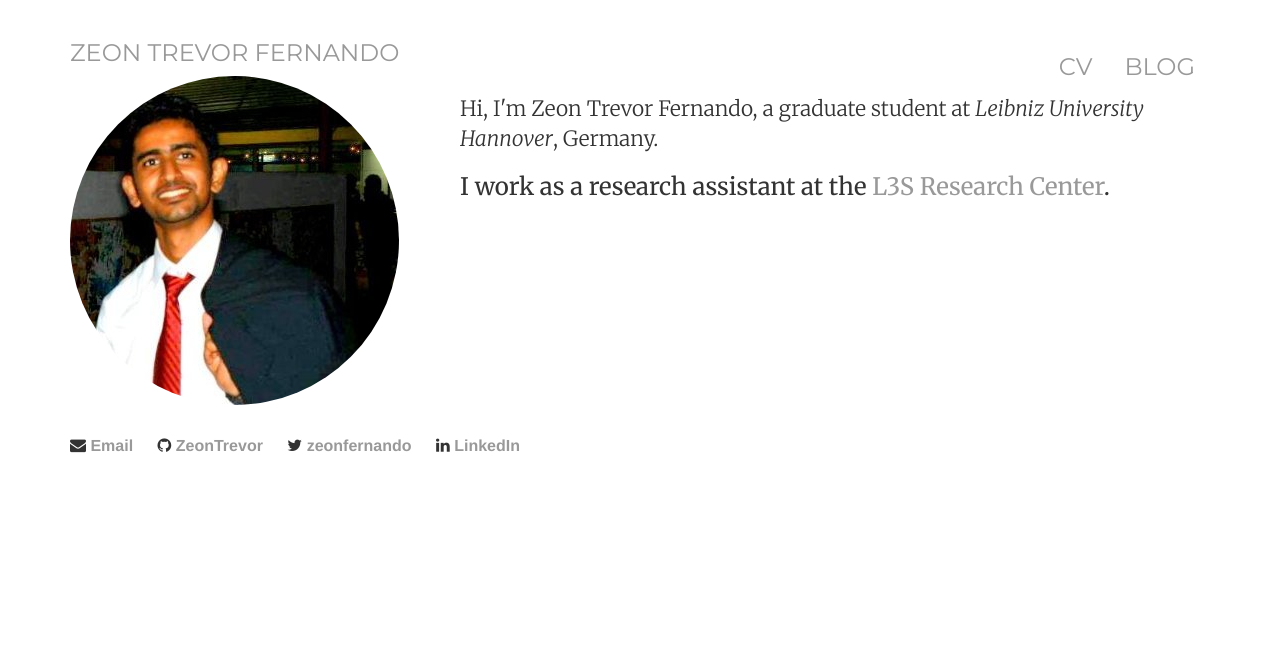
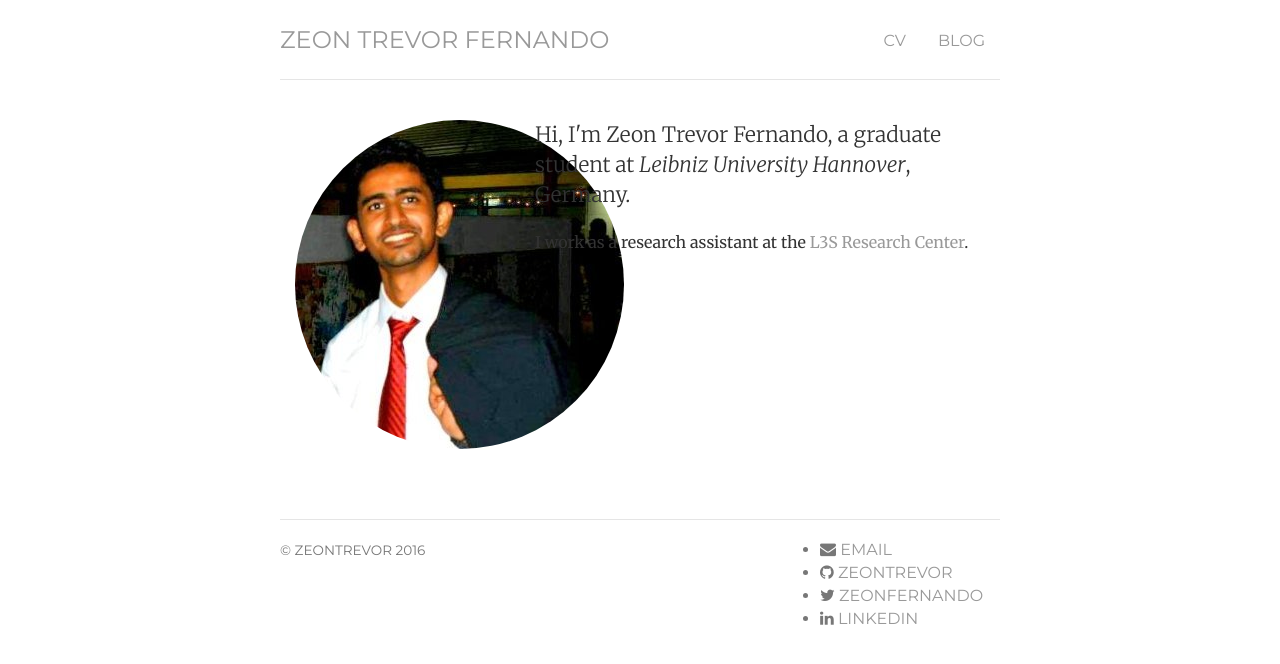
Before and after one commit to ZeonTrevor/zeontrevor.github.io, a Jekyll site: the page built from index.html, in a window 1280 px wide. Shown: the top 664 px of the page. Built offline with Jekyll 4.4.1, drawn with Linux system fonts in a browser that asks for light colours.

Commit message:
Further layout modifications

```diff
--- a/_layouts/default.html
+++ b/_layouts/default.html
@@ -7,6 +7,7 @@
 
     <link href="/font-awesome/css/font-awesome.min.css" rel="stylesheet">
     <link href="/css/bootstrap.css" rel="stylesheet">
+    <link href="/css/jumbotron-narrow.css" rel="stylesheet">
     <link rel="stylesheet" type="text/css" href="/css/main.css">
     {% include analytics.html %}
   </head>
@@ -34,14 +35,23 @@
 
   {{ content }}
   <!--footer-->
-  <footer>
+  <div class="footer">
+    <div class="row">
+      <div class="col-sm-8">
+      <p><small>&copy; zeontrevor 2016</small></p>
+      </div>
+      <div class="col-sm-4">
+      <p class="pull-right">
            <ul>
              <li><i class="fa fa-envelope" aria-hidden="true"></i><a href="mailto:zeon.trevor@gmail.com"> Email</a></li>
              <li><i class="fa fa-github" aria-hidden="true"></i><a href="https://github.com/ZeonTrevor"> ZeonTrevor</a></li>
              <li><i class="fa fa-twitter" aria-hidden="true"></i><a href="https://twitter.com/zeonfernando"> zeonfernando</a></li>
              <li><i class="fa fa-linkedin" aria-hidden="true"></i><a href="de.linkedin.com/in/zeonfernando"> LinkedIn</a></li>
            </ul>
-  </footer>
+      </p>
+      </div>
+    </div>
+  </div>
 </div>
 
   {% include scripts.html %}
--- /dev/null
+++ b/css/jumbotron-narrow.css
@@ -0,0 +1,79 @@
+/* Space out content a bit */
+body {
+  padding-top: 20px;
+  padding-bottom: 20px;
+}
+
+/* Everything but the jumbotron gets side spacing for mobile first views */
+.header,
+.marketing,
+.footer {
+  padding-left: 15px;
+  padding-right: 15px;
+}
+
+/* Custom page header */
+.header {
+  border-bottom: 1px solid #e5e5e5;
+}
+/* Make the masthead heading the same height as the navigation */
+.header h3 {
+  margin-top: 0;
+  margin-bottom: 0;
+  line-height: 40px;
+  padding-bottom: 19px;
+}
+
+/* Custom page footer */
+.footer {
+  padding-top: 19px;
+  color: #777;
+  border-top: 1px solid #e5e5e5;
+}
+
+/* Customize container */
+@media (min-width: 768px) {
+  .container {
+    max-width: 750px;
+  }
+}
+.container-narrow > hr {
+  margin: 30px 0;
+}
+
+/* Main marketing message and sign up button */
+.jumbotron {
+  text-align: center;
+  border-bottom: 1px solid #e5e5e5;
+}
+.jumbotron .btn {
+  font-size: 21px;
+  padding: 14px 24px;
+}
+
+/* Supporting marketing content */
+.marketing {
+  margin: 40px 0;
+}
+.marketing p + h4 {
+  margin-top: 28px;
+}
+
+/* Responsive: Portrait tablets and up */
+@media screen and (min-width: 768px) {
+  /* Remove the padding we set earlier */
+  .header,
+  .marketing,
+  .footer {
+    padding-left: 0;
+    padding-right: 0;
+  }
+  /* Space out the masthead */
+  .header {
+    margin-bottom: 30px;
+  }
+  /* Remove the bottom border on the jumbotron for visual effect */
+  .jumbotron {
+    border-bottom: 0;
+  }
+}
--- a/css/main.css
+++ b/css/main.css
@@ -8,7 +8,7 @@
 a { text-decoration: none; color: #999; }
 a:hover { text-decoration: underline; }
 
-p, ul { font-size: 1.5em; line-height: 1.4em; color: #333; }
+blockquote p { font-size: 16px; line-height: 1.6em; }
 
 /* Navigation */
 h3.text-muted a {text-decoration: none; color: #999999; }
@@ -44,3 +44,5 @@
 
 .marketing p { line-height: 25px; }
 .marketing p.lead { line-height: 30px; }
+
+.clear { clear: both; height: 20px; }
```
Lines whose indentation alone changed are shown as unchanged.
